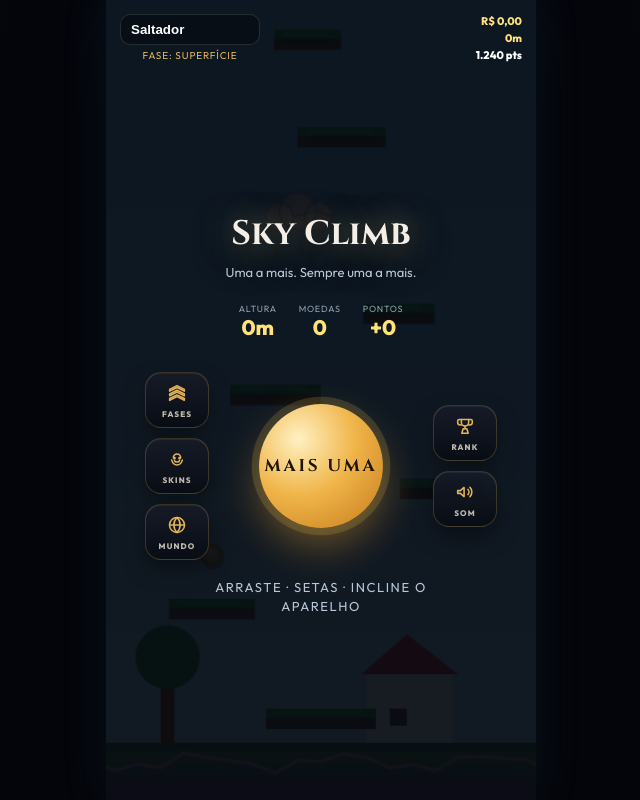
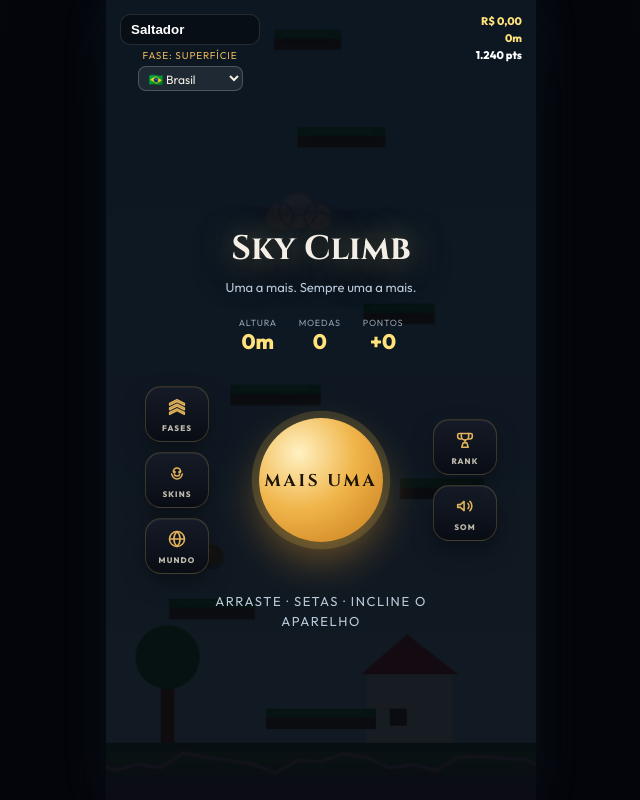
Before and after one commit to pagamentos7/fortunepanda, a website: page sky-climb.html in a window 1280 px wide. Shown: the whole page, without its empty margins (319-959 px from the left). Drawn offline with Linux system fonts and the light colour scheme; no server answers.

Commit message:
Implement country selection in player hub
Added country selection dropdown for player in the hub.

```diff
--- a/sky-climb.html
+++ b/sky-climb.html
@@ -30,6 +30,13 @@
           <div class="hub-name">
             <input id="player-name" maxlength="18" placeholder="Nome">
             <small id="hub-phase-label">Fase: Superfície</small>
+            <select id="player-country" aria-label="País" style="margin-top:4px;background:rgba(255,255,255,.08);color:inherit;border:1px solid rgba(255,255,255,.2);border-radius:8px;padding:3px 6px;font:inherit;font-size:12px">
+              <option value="br">🇧🇷 Brasil</option>
+              <option value="co">🇨🇴 Colômbia</option>
+              <option value="pe">🇵🇪 Peru</option>
+              <option value="mx">🇲🇽 México</option>
+              <option value="ar">🇦🇷 Argentina</option>
+            </select>
           </div>
           <div class="hub-money">
             <span id="wallet-coins">R$ 0,00</span>
@@ -121,7 +128,16 @@
   </script>
   <script src="audio.js?v=10"></script>
   <script src="skins.js?v=10"></script>
-  <script src="game.js?v=10"></script>
+  <script src="coin-art.js?v=1"></script>
+  <script src="game.js?v=11"></script>
   <script src="app.js?v=10"></script>
+  <script>
+    (function () {
+      var sel = document.getElementById("player-country");
+      if (!sel || !window.Game) return;
+      sel.value = Game.getCoinCountry();
+      sel.addEventListener("change", function () { Game.setCoinCountry(sel.value); });
+    })();
+  </script>
 </body>
 </html>
```
